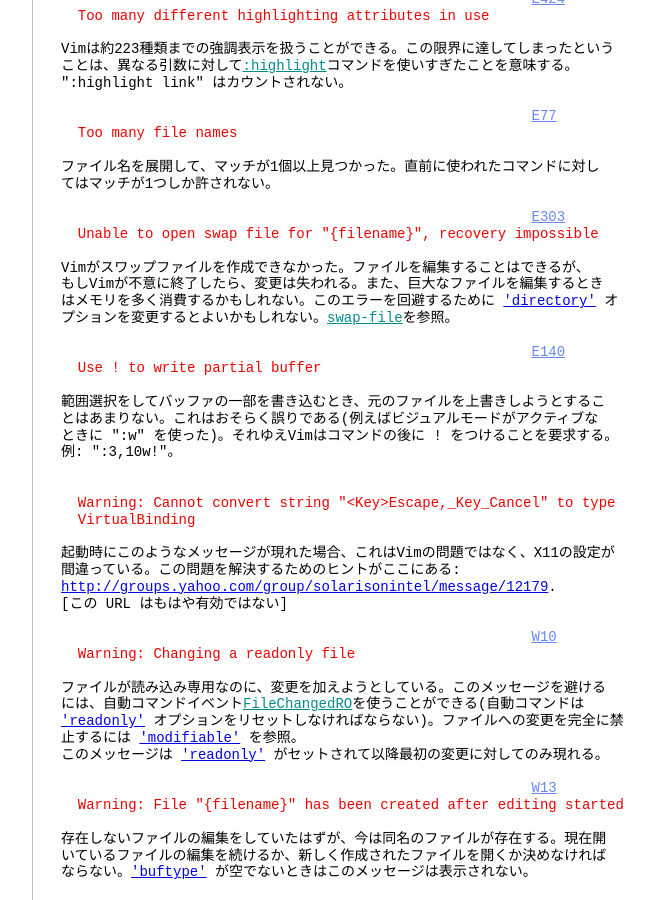
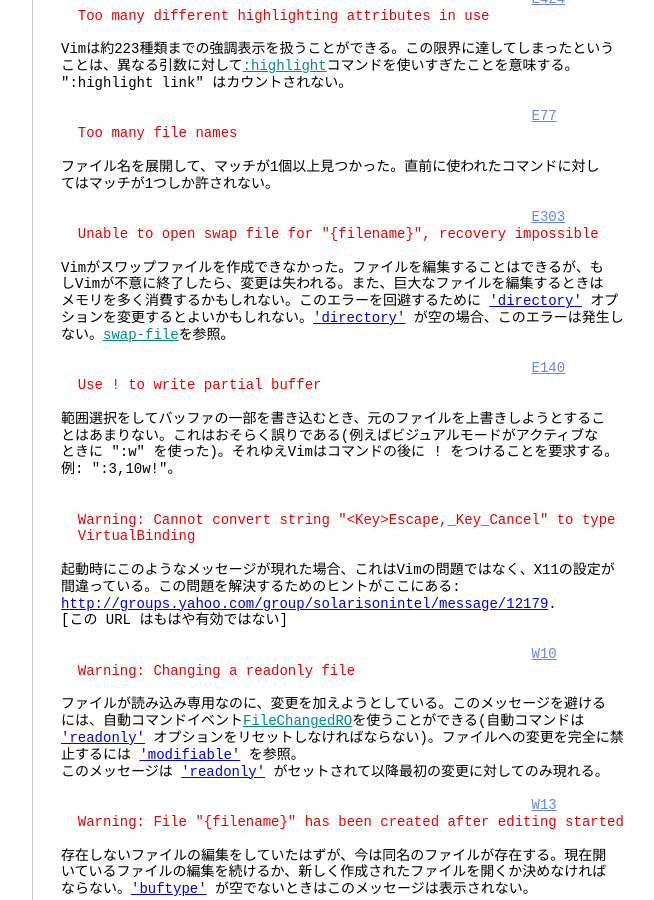
Before and after one commit to vim-jp/vimdoc-ja, a Jekyll site: the page built from message.html, in a window 1280 px wide and 900 px high, scrolled down 9581 px. Shown: the whole window, without its empty margins (340-994 px from the left). Built offline with Jekyll 4.4.1, drawn with Linux system fonts in a browser that asks for light colours; nearby versions of some CDN libraries; comment, search, counter and statistics services are not loaded.

Commit message:
Generated by Travis JOB 2766.1
https://travis-ci.org/vim-jp/vimdoc-ja-working/builds/601424650

```diff
--- a/message.html
+++ b/message.html
@@ -576,10 +576,11 @@
 &nbsp;&nbsp;&nbsp;&nbsp;&nbsp;&nbsp;&nbsp;&nbsp;&nbsp;&nbsp;&nbsp;&nbsp;&nbsp;&nbsp;&nbsp;&nbsp;&nbsp;&nbsp;&nbsp;&nbsp;&nbsp;&nbsp;&nbsp;&nbsp;&nbsp;&nbsp;&nbsp;&nbsp;&nbsp;&nbsp;&nbsp;&nbsp;&nbsp;&nbsp;&nbsp;&nbsp;&nbsp;&nbsp;&nbsp;&nbsp;&nbsp;&nbsp;&nbsp;&nbsp;&nbsp;&nbsp;&nbsp;&nbsp;&nbsp;&nbsp;&nbsp;&nbsp;&nbsp;&nbsp;&nbsp;&nbsp;<a class="Constant" href="message.html#E303" name="E303">E303</a>&nbsp;<br>
 <div class="helpExample">&nbsp;&nbsp;Unable to open swap file for &quot;{filename}&quot;, recovery impossible</div>
 <br>
-Vimがスワップファイルを作成できなかった。ファイルを編集することはできるが、<br>
-もしVimが不意に終了したら、変更は失われる。また、巨大なファイルを編集するとき<br>
-はメモリを多く消費するかもしれない。このエラーを回避するために&nbsp;<a class="Type" href="options.html#'directory'">'directory'</a>&nbsp;オ<br>
-プションを変更するとよいかもしれない。<a class="Identifier" href="recover.html#swap-file">swap-file</a>を参照。<br>
+Vimがスワップファイルを作成できなかった。ファイルを編集することはできるが、も<br>
+しVimが不意に終了したら、変更は失われる。また、巨大なファイルを編集するときは<br>
+メモリを多く消費するかもしれない。このエラーを回避するために&nbsp;<a class="Type" href="options.html#'directory'">'directory'</a>&nbsp;オプ<br>
+ションを変更するとよいかもしれない。<a class="Type" href="options.html#'directory'">'directory'</a>&nbsp;が空の場合、このエラーは発生し<br>
+ない。<a class="Identifier" href="recover.html#swap-file">swap-file</a>を参照。<br>
 <br>
 &nbsp;&nbsp;&nbsp;&nbsp;&nbsp;&nbsp;&nbsp;&nbsp;&nbsp;&nbsp;&nbsp;&nbsp;&nbsp;&nbsp;&nbsp;&nbsp;&nbsp;&nbsp;&nbsp;&nbsp;&nbsp;&nbsp;&nbsp;&nbsp;&nbsp;&nbsp;&nbsp;&nbsp;&nbsp;&nbsp;&nbsp;&nbsp;&nbsp;&nbsp;&nbsp;&nbsp;&nbsp;&nbsp;&nbsp;&nbsp;&nbsp;&nbsp;&nbsp;&nbsp;&nbsp;&nbsp;&nbsp;&nbsp;&nbsp;&nbsp;&nbsp;&nbsp;&nbsp;&nbsp;&nbsp;&nbsp;<a class="Constant" href="message.html#E140" name="E140">E140</a>&nbsp;<br>
 <div class="helpExample">&nbsp;&nbsp;Use ! to write partial buffer</div>
```
